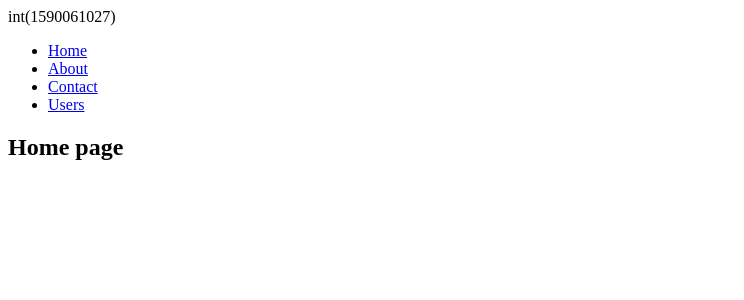
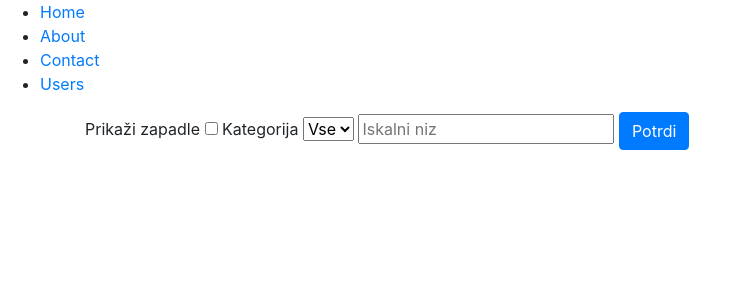
Before and after one commit to LukaErnestini/Spletno-Programiranje-Vaja-2, a PHP site: page / in a window 1280 px wide. Shown: the top 300 px of the page, without its empty margins (0-744 px from the left). Run offline with PHP 8.4, Linux system fonts and the light colour scheme.

Commit message:
included stylesheet

```diff
--- a/app/controllers/PagesController.php
+++ b/app/controllers/PagesController.php
@@ -12,6 +12,8 @@
 
   public function home()  // Static page, doesn't need own controller.
   {
+
+
     return view('index');
   }
 
--- a/app/views/about-culture.view.php
+++ /dev/null
@@ -1,5 +0,0 @@
-<?php require('partials/head.php') ?>
-
-<h1>Aboot culture</h1>
-
-<?php require('partials/footer.php') ?>
--- a/app/views/index.view.php
+++ b/app/views/index.view.php
@@ -1,5 +1,18 @@
 <?php require('partials/head.php') ?>
 
-<h1>Home page</h1>
+<div class="container">
+	<form action="index.php" method="GET">
+		<label>Prikaži zapadle</label>
+    <input type="checkbox" name="skrijZapadle" value="Yes"
+      <?php if(isset($_POST['skrijZapadle'])) echo "checked='checked'"; ?>>
+		<label>Kategorija</label>
+		<select name="category">
+			<option value="*" <?php if(isset($_POST['category']) && $_POST['category'] == '*') echo "selected='selected'"; ?>>Vse</option>
+			<?php //echo categoryTree(); ?>
+		</select>
+		<input type="text" name="searchQuery" placeholder="Iskalni niz" >
+		<button type="submit" class="btn btn-primary" name="potrdi">Potrdi</button>
+	</form>
+</div>
 
 <?php require('partials/footer.php') ?>
--- a/app/views/partials/head.php
+++ b/app/views/partials/head.php
@@ -5,14 +5,23 @@
 <head>
 
   <meta charset="UTF-8">
-  <title>Document</title>
+  <title>Oglasnik</title>
+
+  <meta name="viewport" content="width=device-width, initial-scale=1">
+  <link rel="stylesheet" href="https://maxcdn.bootstrapcdn.com/bootstrap/4.4.1/css/bootstrap.min.css">
+  <script src="https://ajax.googleapis.com/ajax/libs/jquery/3.4.1/jquery.min.js"></script>
+  <script src="https://cdnjs.cloudflare.com/ajax/libs/popper.js/1.16.0/umd/popper.min.js"></script>
+	<script src="https://maxcdn.bootstrapcdn.com/bootstrap/4.4.1/js/bootstrap.min.js"></script>
+
   <style>
-    header {
-      background: grey;
-      padding: 2em;
-      text-align: center;
+
+		.thumb
+    {
+			margin-top: 15px;
+			margin-bottom: 15px;
     }
-  </style>
+
+	</style>
 
 </head>
 
--- a/config.php
+++ b/config.php
@@ -2,7 +2,7 @@
 
 return [
   'database' => [
-    'name' => 'laraveltutorial',
+    'name' => 'vaja1',
     'username' => 'root',
     'password' => '',
     'connection' => 'mysql:host=127.0.0.1',
--- a/core/Session.php
+++ b/core/Session.php
@@ -13,7 +13,6 @@
       session_regenerate_id(true);
     }
     $_SESSION['LAST_ACTIVITY'] = time();
-    var_dump($_SESSION['LAST_ACTIVITY']);
   }
 
 }
```
